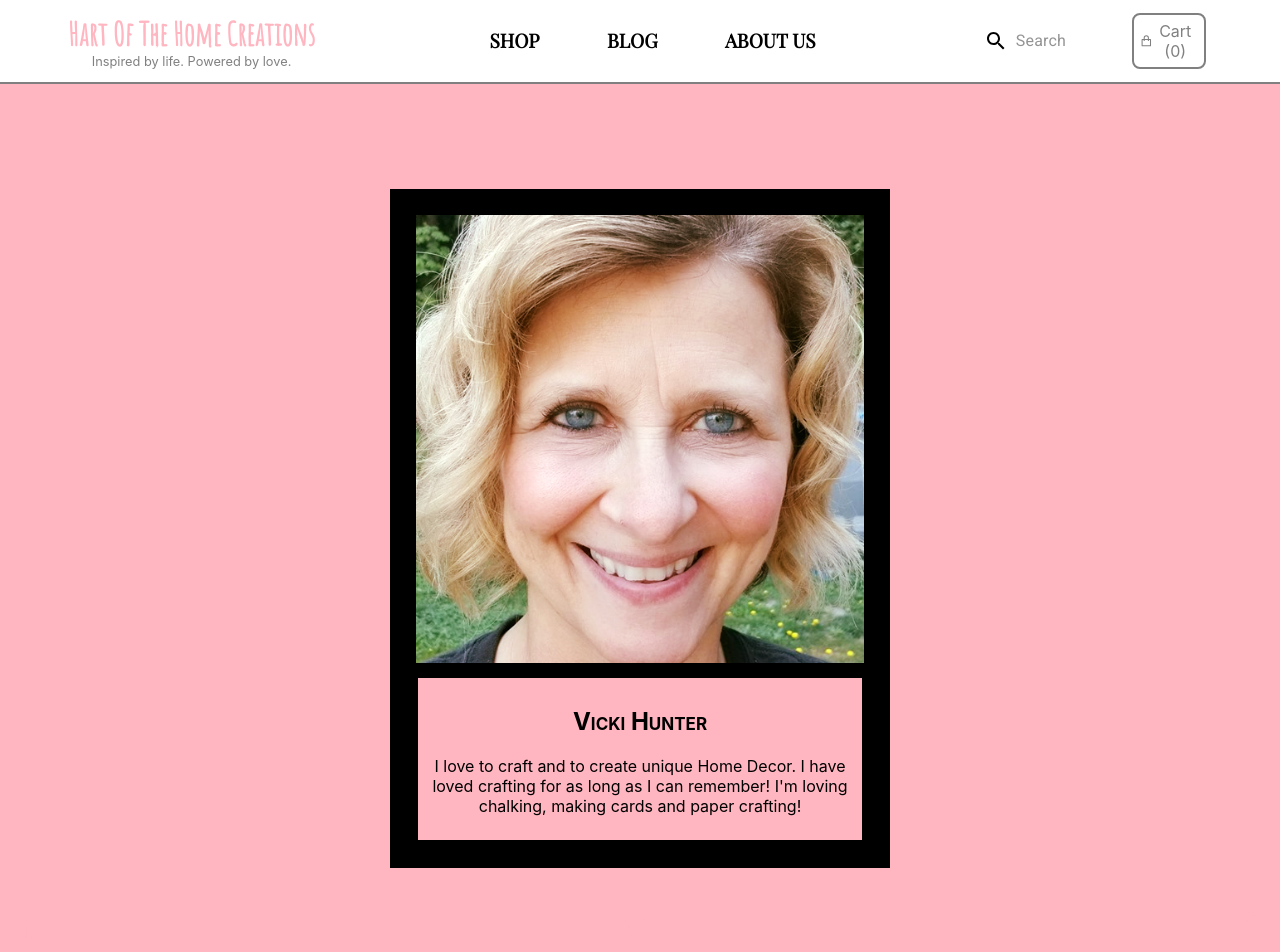
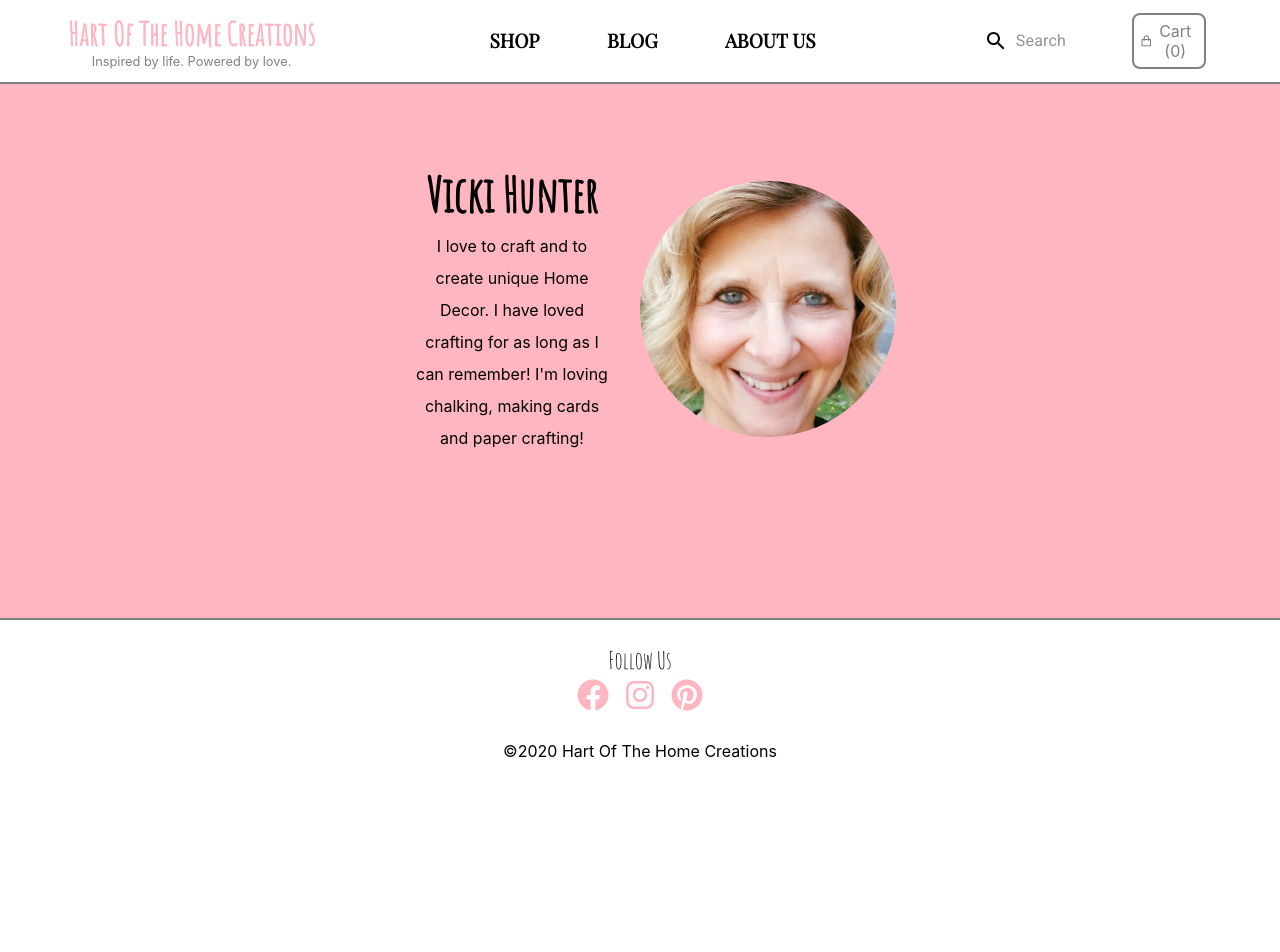
Before and after one commit to easpaas/hart_of_the_home_creations-frontend, a React (Create React App) app: page /about in a window 1280 px wide. Shown: the top 952 px of the page. After the commit the page ends 803 px from the top, so only its background shows below. Built offline with nearby package versions, Linux system fonts and the light colour scheme; a web font is replaced by a local one.

Commit message:
refactored styles for increased ux

```diff
--- a/src/pages/about/about.component.jsx
+++ b/src/pages/about/about.component.jsx
@@ -1,17 +1,13 @@
 import React from "react";
 
 import contact from '../../assets/contact.png';
-import Footer from "../../components/Footer/footer.component";
-import SocialMedia from "../../components/SocialMediaIcons/social-media-icons.component";
 
 import './about.styles.scss';
 
 const About = () => (
-  <>
   <div className="about-page">
-    <div className="about-content">
-      <img id="profile" src={contact} alt="Vicki Hunter" />
-      <div className="profile">
+    <div className="profile-content">
+      <div className="profile-text">
         <h2>Vicki Hunter</h2>
         <p>
           {/*TODO - ask Vicki for about page preferences*/}
@@ -19,12 +15,9 @@ const About = () => (
           {/* Taken from FB page */}
         </p>
       </div>
-    </div>
-    <div className="contact-bar">
-      <SocialMedia />
+      <img id="profile" src={contact} alt="Vicki Hunter" />
     </div>
   </div>
-  </>
 );
 
 export default About;
--- a/src/pages/about/about.styles.scss
+++ b/src/pages/about/about.styles.scss
@@ -3,32 +3,31 @@
   padding-top: 80px;
   padding-bottom: 164px;
 
-  .about-content {
-    max-width: 35%;
-    margin: 2% auto;
-    padding: 2%;
-    background-color: black;
+
+  .profile-content {
+    display: flex;
+    align-items: center;
+    width: 40vw;
+    margin: 0 auto;
+
+    .profile-text{
+
+      h2 {
+        font-family: 'Amatic SC';
+        margin: 0;
+        margin-bottom: 2%;
+        font-size: 3rem;
+      }
+      p {
+        width: 75%;
+        margin: 0 auto;
+        line-height: 32px;
+      }
+    }
 
     #profile {
-      width: 100%;
-    }
-    .profile {
-      background-color: lightpink;
-      border: 2px solid;
-      padding: 2%;
-      color: black;
-      margin-top: 2%;
-
-      h2 {
-        font-variant: small-caps;
-      }
-    }
-    .contact-bar {
-      background-color: black;
-      color: grey;
-      width: 35%;
-      margin: 0% auto;
-      padding: 2%;
+      border-radius: 50%;
+      width: 50%;
     }
   }
 }
```
